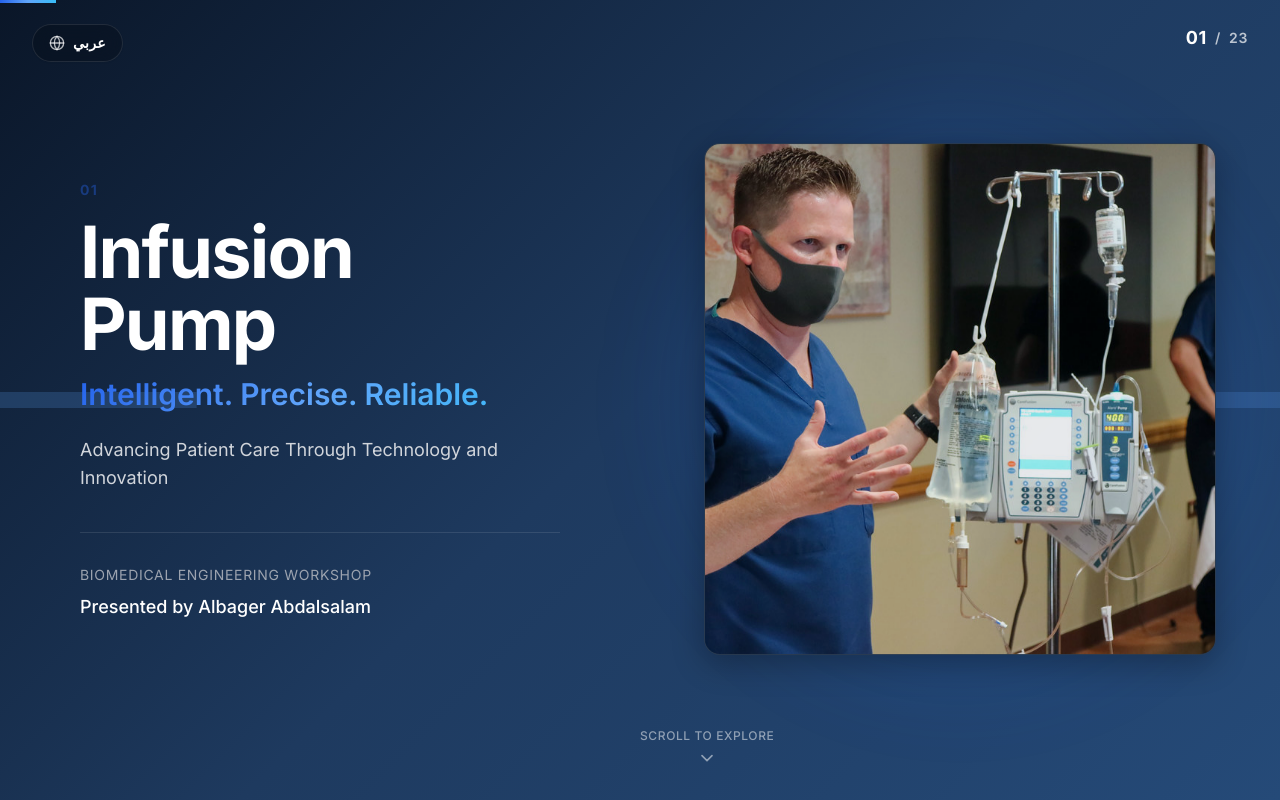
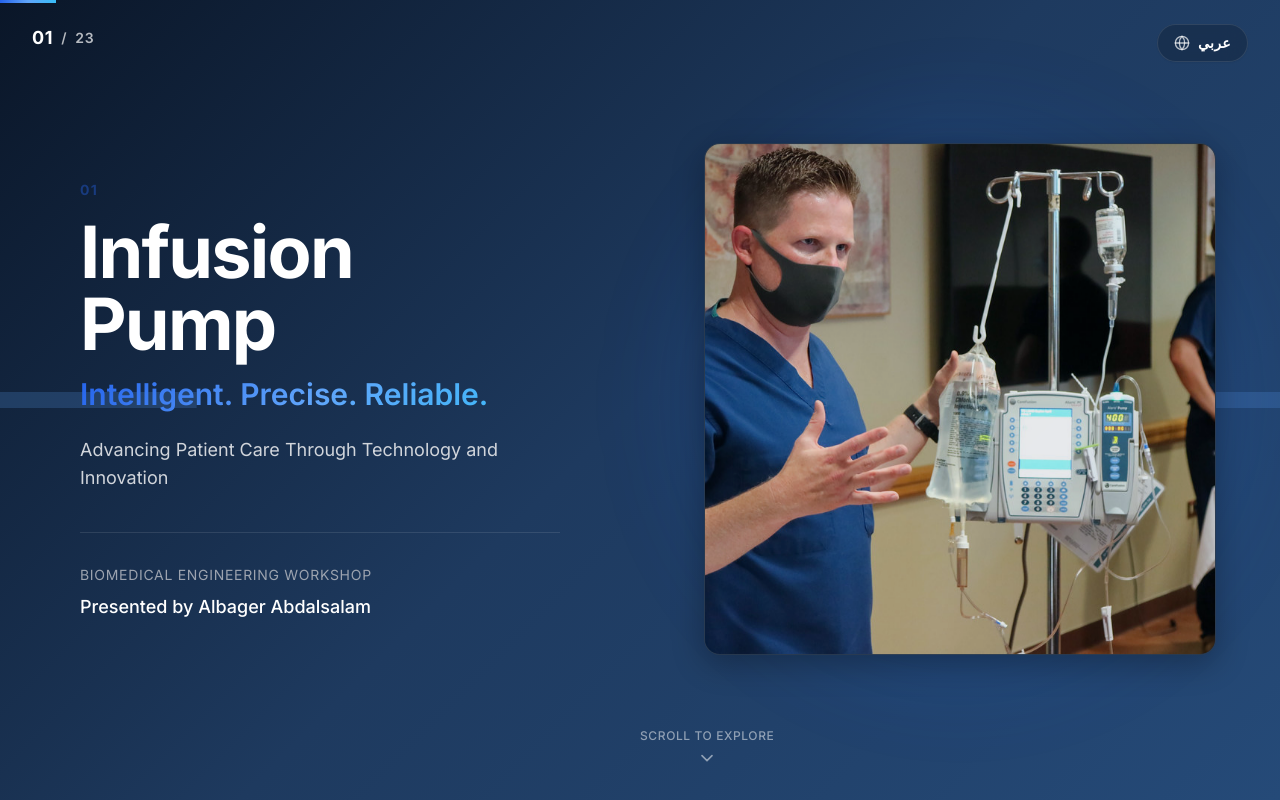
Before and after one commit to albagero/infusion-pump, a React (Vite) app: page / in a window 1280 px wide. Built offline with nearby package versions, Linux system fonts and the light colour scheme; the HTML template or start-up script is replaced by a standard one.

Commit message:
Fix navigation button positions: fixed language button on top-right and slide counter on top-left

```diff
--- a/src/components/Navigation.tsx
+++ b/src/components/Navigation.tsx
@@ -21,24 +21,11 @@ const Navigation: React.FC<NavigationProps> = ({ currentSlide, totalSlides, prog
       {/* Progress Bar */}
       <div className="progress-bar" style={{ width: `${progress}%` }} />
 
-      {/* Top Start - Language Toggle */}
-      <motion.button
-        onClick={toggleLang}
-        className={`fixed top-3 sm:top-6 start-3 sm:start-8 z-50 flex items-center gap-2 px-3 py-1.5 sm:px-4 sm:py-2 rounded-full backdrop-blur-md shadow-sm border transition-all hover:scale-105 active:scale-95 ${isHeroOrDark ? 'bg-black/20 text-white border-white/10 hover:bg-black/40' : 'bg-white/60 text-navy-900 border-gray-200/50 hover:bg-white/90'}`}
-        initial={{ opacity: 0, y: -20 }}
-        animate={{ opacity: 1, y: 0 }}
-        transition={{ delay: 0.5, duration: 0.6 }}
-      >
-        <Globe size={16} className={isHeroOrDark ? 'text-white/70' : 'text-medical-blue'} />
-        <span className="text-xs sm:text-sm font-bold tracking-wide">
-          {lang === 'en' ? 'عربي' : 'English'}
-        </span>
-      </motion.button>
-
-      {/* Top End - Slide Counter */}
+      {/* Top Left - Slide Counter (Fixed Position LTR & RTL) */}
       <motion.div
-        className="fixed top-3 sm:top-6 end-3 sm:end-8 z-50"
-        initial={{ opacity: 0, x: 20 }}
+        className="fixed top-3 sm:top-6 left-3 sm:left-8 z-50"
+        dir="ltr"
+        initial={{ opacity: 0, x: -20 }}
         animate={{ opacity: 1, x: 0 }}
         transition={{ delay: 0.5, duration: 0.6 }}
       >
@@ -64,6 +51,20 @@ const Navigation: React.FC<NavigationProps> = ({ currentSlide, totalSlides, prog
           <span className="opacity-70">{totalNumber}</span>
         </div>
       </motion.div>
+
+      {/* Top Right - Language Toggle (Fixed Position LTR & RTL) */}
+      <motion.button
+        onClick={toggleLang}
+        className={`fixed top-3 sm:top-6 right-3 sm:right-8 z-50 flex items-center gap-2 px-3 py-1.5 sm:px-4 sm:py-2 rounded-full backdrop-blur-md shadow-sm border transition-all hover:scale-105 active:scale-95 ${isHeroOrDark ? 'bg-black/20 text-white border-white/10 hover:bg-black/40' : 'bg-white/60 text-navy-900 border-gray-200/50 hover:bg-white/90'}`}
+        initial={{ opacity: 0, y: -20 }}
+        animate={{ opacity: 1, y: 0 }}
+        transition={{ delay: 0.5, duration: 0.6 }}
+      >
+        <Globe size={16} className={isHeroOrDark ? 'text-white/70' : 'text-medical-blue'} />
+        <span className="text-xs sm:text-sm font-bold tracking-wide">
+          {lang === 'en' ? 'عربي' : 'English'}
+        </span>
+      </motion.button>
 
       {/* Bottom Center - Navigation Hint */}
       {currentSlide < totalSlides - 1 && (
```
